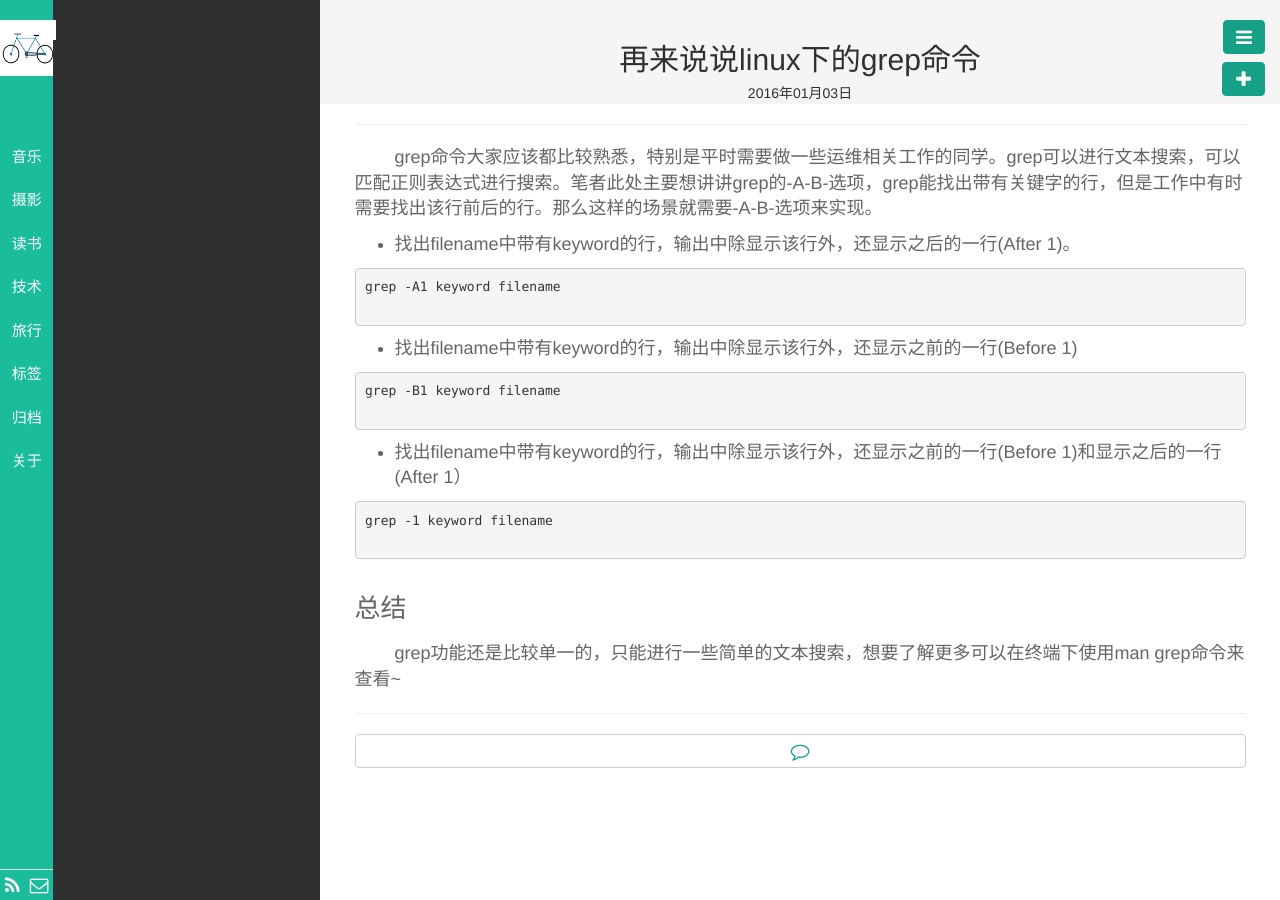
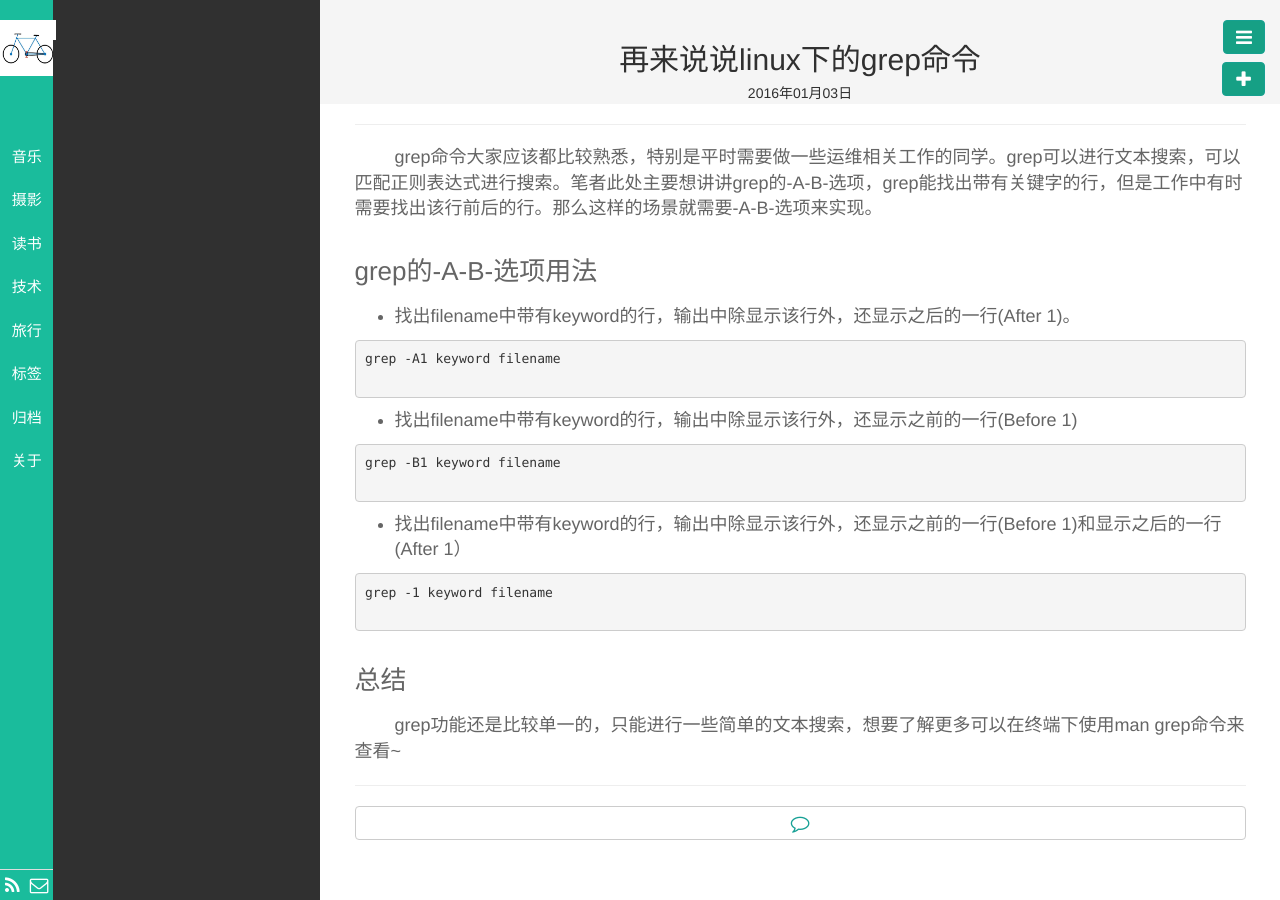
Before and after one commit to mingenhuang/mingenhuang.github.io, a Jekyll site: the page built from _posts/技术/2016-01-03-grep in shell.md, in a window 1280 px wide. Built offline with Jekyll 4.4.1, drawn with Linux system fonts in a browser that asks for light colours; nearby versions of some CDN libraries; library files that are not in the unit come from our copies; Markdown is read by kramdown in place of the engine named in the settings.

Commit message:
add new post

```diff
--- a/_posts/技术/2016-01-03-grep in shell.md
+++ b/_posts/技术/2016-01-03-grep in shell.md
@@ -7,6 +7,8 @@ keywords: shell,linux
 description:
 ---
 &#160;&#160;&#160;&#160;&#160;&#160;&#160;&#160;grep命令大家应该都比较熟悉，特别是平时需要做一些运维相关工作的同学。grep可以进行文本搜索，可以匹配正则表达式进行搜索。笔者此处主要想讲讲grep的-A-B-选项，grep能找出带有关键字的行，但是工作中有时需要找出该行前后的行。那么这样的场景就需要-A-B-选项来实现。
+
+### grep的-A-B-选项用法
 
 + 找出filename中带有keyword的行，输出中除显示该行外，还显示之后的一行(After 1)。
 
```
